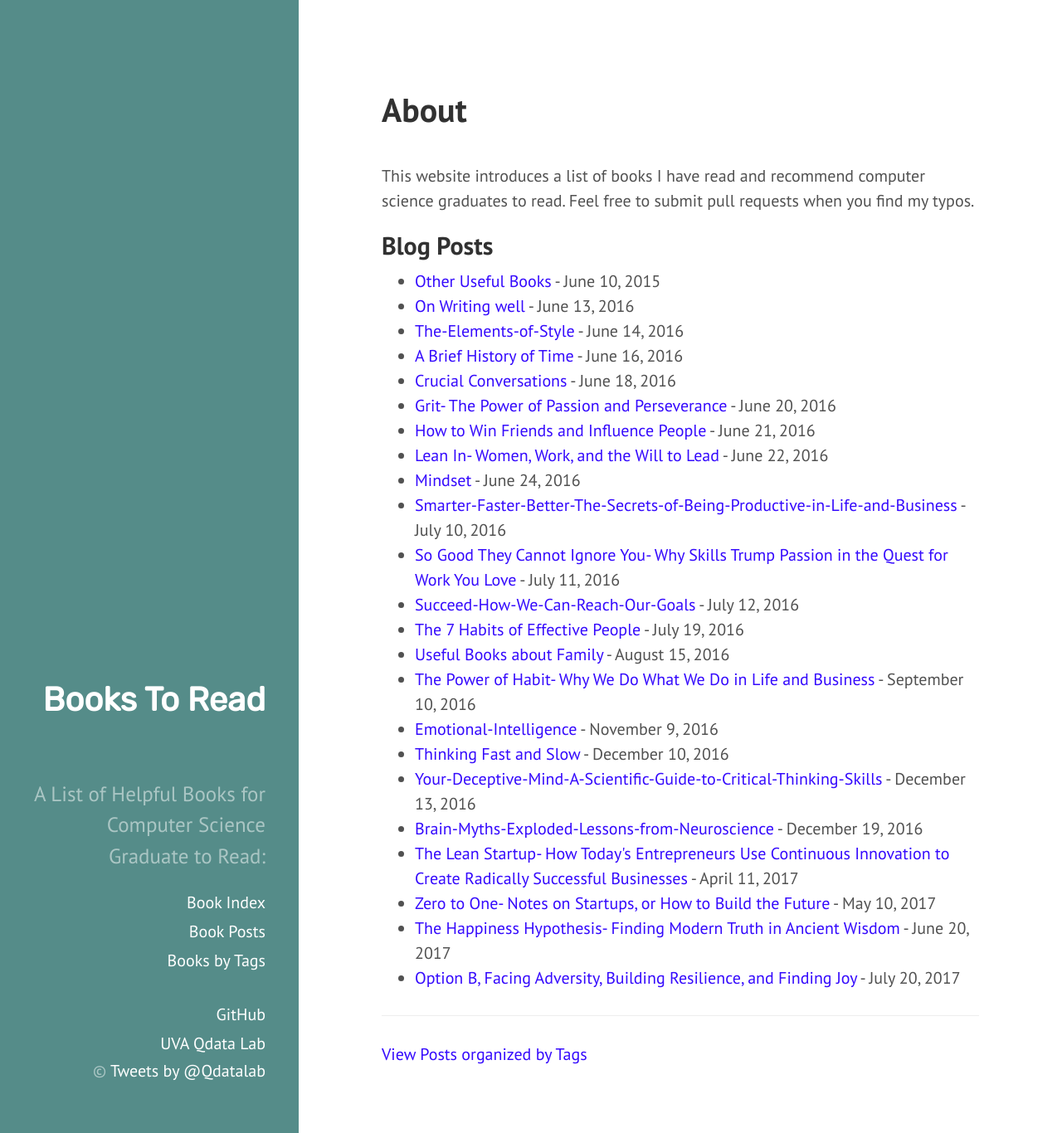
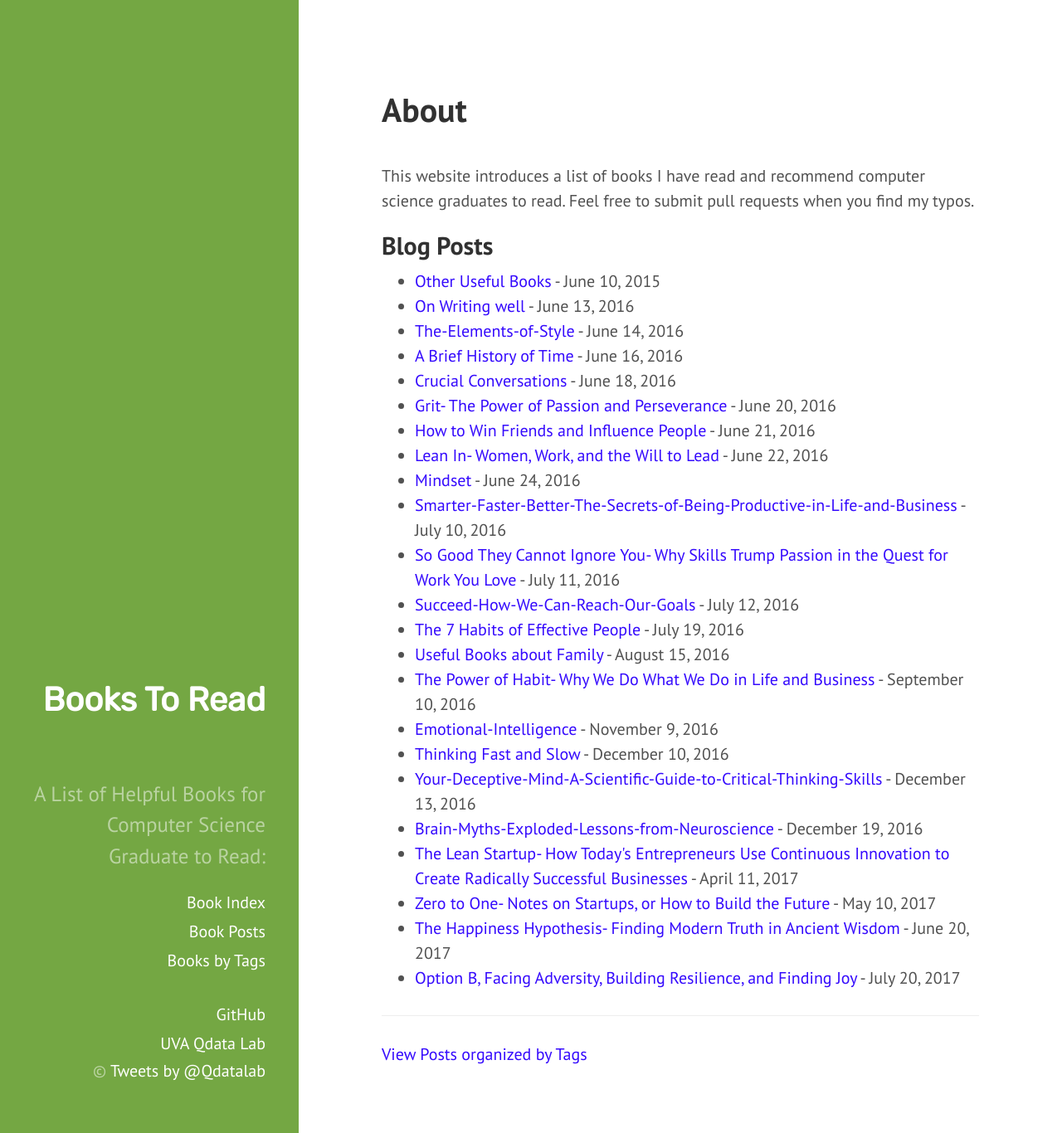
Before and after one commit to qiyanjun/books2read, a Jekyll site: the page built from index.html, in a window 1280 px wide and 1366 px high. Shown: the whole window at 83% size. Built offline with Jekyll 4.4.1, drawn with Linux system fonts in a browser that asks for light colours.

Commit message:
change to a self-defined green theme

```diff
--- a/_layouts/default.html
+++ b/_layouts/default.html
@@ -3,7 +3,7 @@
 
   {% include head.html %}
 
-  <body class="theme-base-07">
+  <body class="theme-base-06">
 
   	<!--<body class="theme-base-08">
     <body class="theme-gradient">
--- a/public/css/hyde.css
+++ b/public/css/hyde.css
@@ -275,7 +275,16 @@
 .theme-base-07 .sidebar {
   background-color: #558C89;
 }
-.theme-base-08 .content a,
-.theme-base-08 .related-posts li a:hover {
+.theme-base-07 .content a,
+.theme-base-07 .related-posts li a:hover {
   color: #3409fd;
 }
+
+
+.theme-base-06 .sidebar {
+  background-color: #74a743;
+}
+.theme-base-06 .content a,
+.theme-base-06 .related-posts li a:hover {
+  color: #3409fd;
+}
```
